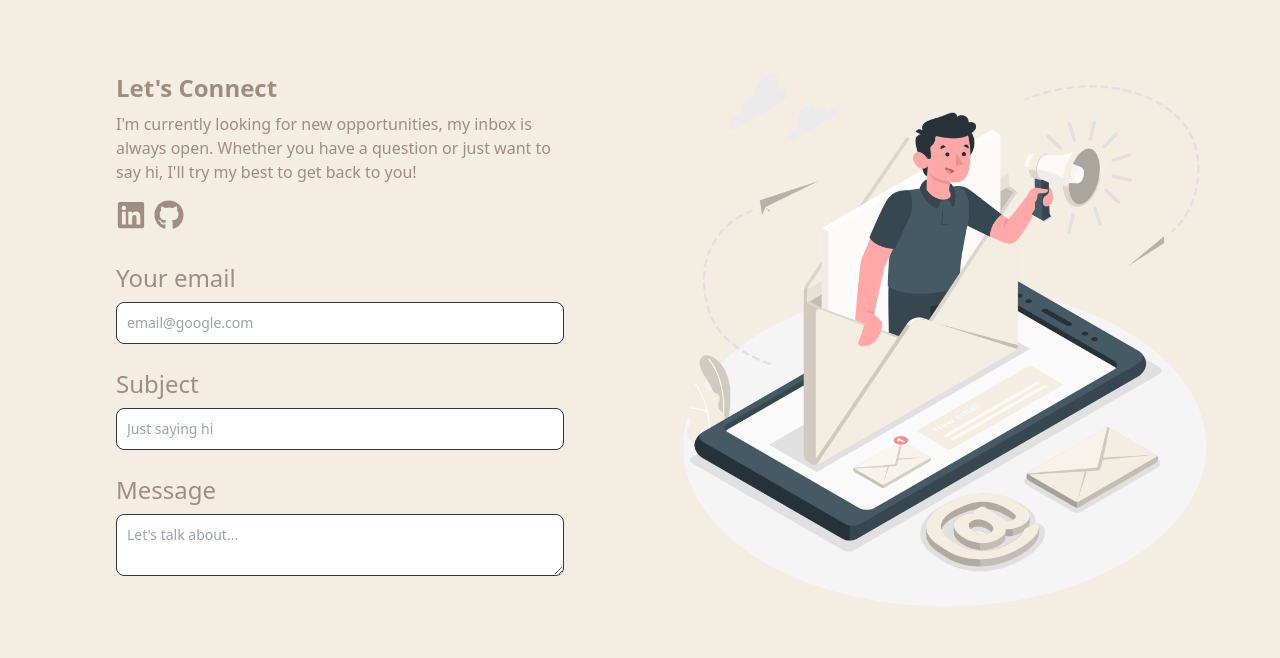
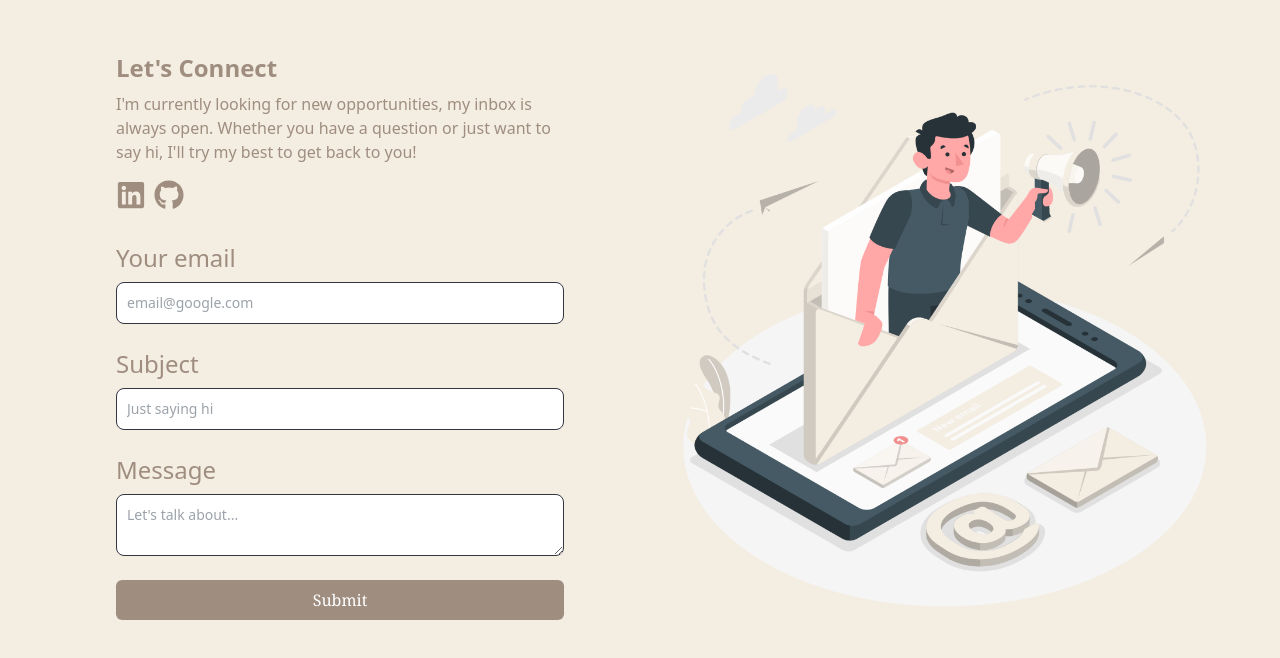
Before and after one commit to hasnahadd/myPortfolio, a Next.js app: page / in a window 1280 px wide. Shown: the part 1627-2285 px from the top of the page. Built offline with nearby package versions, Linux system fonts and the light colour scheme.

Commit message:
add functionality to the form

```diff
--- a/components/Contact.jsx
+++ b/components/Contact.jsx
@@ -2,12 +2,54 @@ import React from 'react'
 import Link from 'next/link'
 import { FaGithub } from "react-icons/fa";
 import { FaLinkedin } from "react-icons/fa";
+import { useState } from 'react';
+import toast, { Toaster } from 'react-hot-toast';
 const Contact = () => {
+
+
+    const [allData, setAllData] = useState({ email: '', subject: '', message: '' });
+
+  const [Success, setSuccess] = useState(false);
+  const handleChange = (e) => {
+    const { name, value } = e.target;
+    setAllData((prevData) => ({ ...prevData, [name]: value }));
+  };
+ console.log(allData)
+
+  const handleSubmit = async (e) => {
+    e.preventDefault();
+    try {
+      const response = await fetch('https://formspree.io/f/xeqbbnkr', {
+        method: 'POST',
+        headers: {
+          'Content-Type': 'application/json',
+        },
+        body: JSON.stringify(allData),
+      });
+
+      if (response.ok) {
+
+        setSuccess(true);
+        toast.success('Form submmited')
+      } else {
+
+        console.error('Failed to send email');
+
+      }
+    } catch (error) {
+      console.error('Error submitting form', error);
+      toast.error(error)
+    }
+  };
+
   return (
     <section
     id="contact"
     className="grid place-items-center md:grid-cols-2 my-12 md:my-12 py-24 gap-4 relative"
   >
+
+
+
 <div>
        <h5 className="text-2xl font-bold  my-2">
           Let&apos;s Connect
@@ -27,7 +69,9 @@ const Contact = () => {
           </Link>
         </div>
 <div className='mt-8'>
-<from className="flex flex-col">
+
+
+<form className="flex flex-col" onSubmit={handleSubmit}>
 
 <div className="mb-6">
               <label
@@ -39,10 +83,12 @@ const Contact = () => {
               <input
                 name="email"
                 type="email"
+                value={allData.email}
                 id="email"
                 required
-                className=" border border-[#33353F] placeholder-[#9CA2A9] text-gray-100 text-sm rounded-lg block w-full p-2.5"
+                className=" border border-[#33353F] placeholder-[#9CA2A9] text-black  text-sm rounded-lg block w-full p-2.5"
                 placeholder="email@google.com"
+                onChange={handleChange}
               />
             </div>
             <div className="mb-6">
@@ -57,8 +103,10 @@ const Contact = () => {
                 type="text"
                 id="subject"
                 required
-                className=" border border-[#33353F] placeholder-[#9CA2A9] text-gray-100 text-sm rounded-lg block w-full p-2.5"
+                className=" border border-[#33353F] placeholder-[#9CA2A9]  text-black  text-sm rounded-lg block w-full p-2.5"
                 placeholder="Just saying hi"
+                value={allData.subject}
+                onChange={handleChange}
               />
             </div>
             <div className="mb-6">
@@ -71,13 +119,24 @@ const Contact = () => {
               <textarea
                 name="message"
                 id="message"
-                className=" border border-[#33353F] placeholder-[#9CA2A9] text-gray-100 text-sm rounded-lg block w-full p-2.5"
+                className=" border border-[#33353F] placeholder-[#9CA2A9] text-black text-sm rounded-lg block w-full p-2.5"
                 placeholder="Let's talk about..."
+                value={allData.message}
+                onChange={handleChange}
               />
                 </div>
-</from>
+                <button
+              type="submit"
+
+              className="bg-[#9F8E80] text-white font-serif  px-4 py-2 rounded-md hover:bg-[#dacbb1] transition-colors duration-300 w-full"
+            >
+             Submit
+            </button>
+</form>
 </div>
 </div>
+
+
 <div className="md:text-right">
         <img
           src="images/email.png"
@@ -86,7 +145,7 @@ const Contact = () => {
         />
       </div>
 
-
+      {Success && <Toaster/>}
 
 </section>
   )
--- a/package.json
+++ b/package.json
@@ -13,6 +13,7 @@
     "next": "14.0.3",
     "react": "^18",
     "react-dom": "^18",
+    "react-hot-toast": "^2.4.1",
     "react-icons": "^4.12.0"
   },
   "devDependencies": {
```
Also changed, not shown: 1 other file (tests, documents, lock files or other folders).
